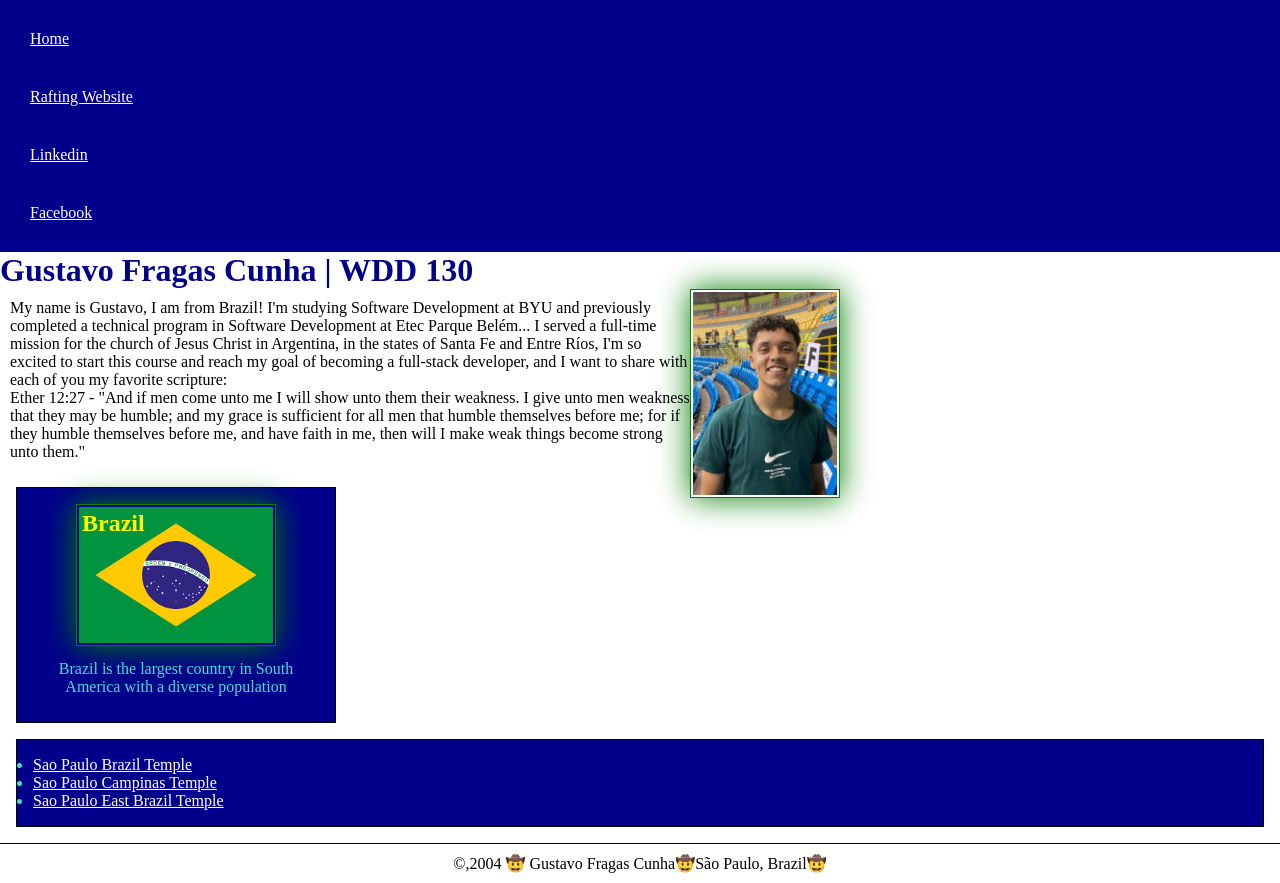
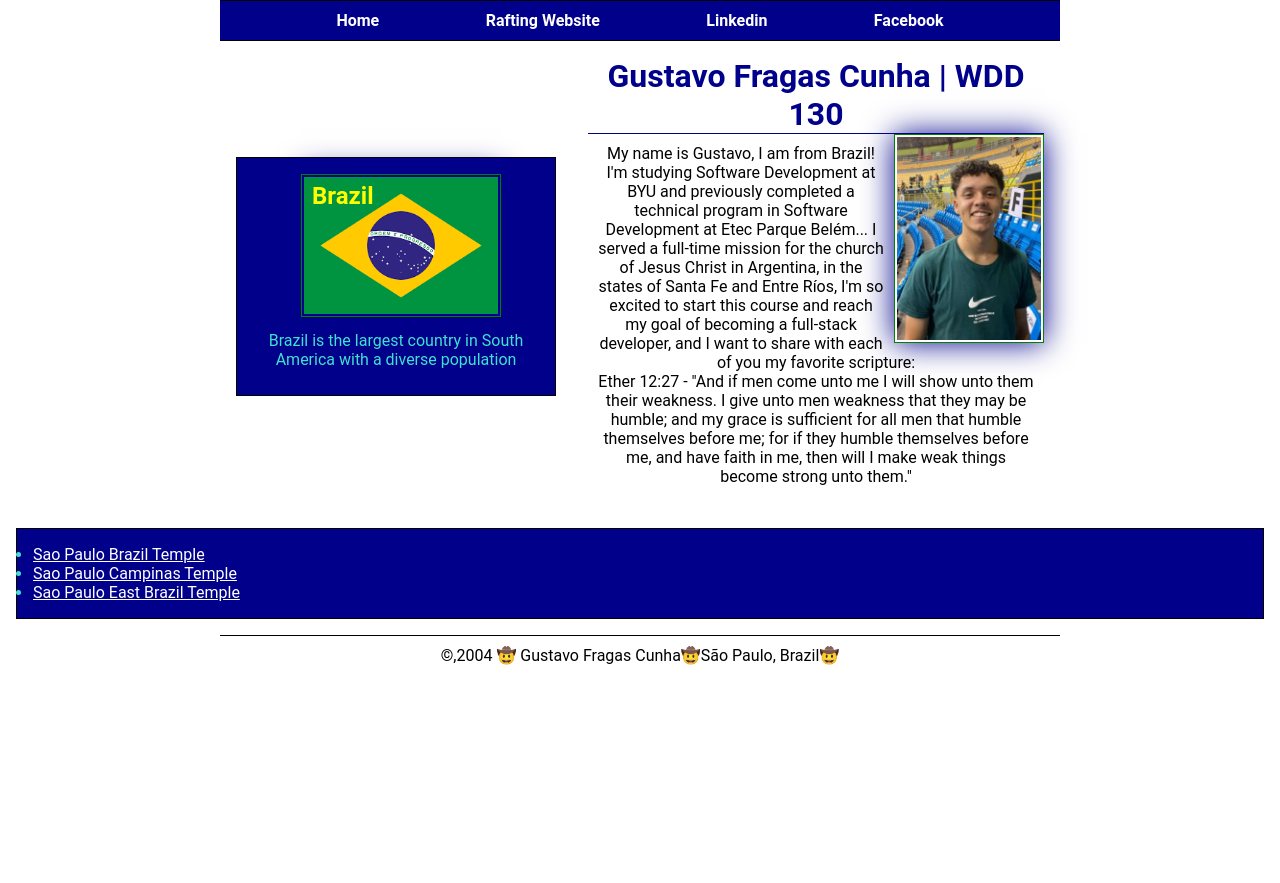
Before and after one commit to GustavoFragas/wdd130, a plain HTML site: page index.html in a window 1280 px wide. After the commit the page ends 800 px from the top, so only its background shows below. Drawn offline with Linux system fonts and the light colour scheme.

Commit message:
optional pratice - home

```diff
--- a/index.html
+++ b/index.html
@@ -20,6 +20,7 @@
         </nav>
     </header>
 <!-- Comments-->
+    <div class="grid">
     <main>
         <h1> Gustavo Fragas Cunha | WDD 130 </h1>
         <img src="images/profile.jpg" alt="Gustavo Fragas Cunha" width="200">
@@ -31,6 +32,7 @@
         <img src="images/brazil.jpg" alt="Brazil Flag" width="200">
         <p>Brazil is the largest country in South America with a diverse population</p>
     </aside>
+    </div>
     <ul class="box">
         <li><a href="https://www.churchofjesuschristtemples.org/sao-paulo-brazil-temple/" target="blank">Sao Paulo Brazil Temple</a></li>
         <li><a href="https://www.churchofjesuschristtemples.org/campinas-brazil-temple/" target="blank">Sao Paulo Campinas Temple</a></li>
--- a/styles/styles.css
+++ b/styles/styles.css
@@ -19,26 +19,38 @@ box-sizing: border-box;
     color: turquoise;
 }
 
+body {
+    font-size: 16px;
+    font-family: roboto, arial, sans-serif;
+}
+
 nav {
 background-color: var(--color);
 padding: var(--padding);
+display: flex;
+justify-content: space-evenly;
+align-items: center;
 }
 
 nav a {
+    text-decoration: none;
+    font-size: 1.2 rem;
+    font-weight: 700;
     color: white;
-    display: block;
-    padding: 20px;
+    padding: 0.5 rem;
+
     }
 
     aside h2 {
         position: absolute;
-        left: 65px;
-        bottom: 185px;
+        left: 75px;
+        bottom: 165px;
         color: yellow;
     }
 
     h1 {
         color: darkblue;
+        border-bottom: 1px solid darkblue;
     }
 
     img {
@@ -46,7 +58,9 @@ nav a {
         height: auto;
         border: 1px solid green;
         padding: 2px;
-        box-shadow: 0 0 30px green;
+        box-shadow: 0 0 30px darkblue;
+        margin-left: 10px;
+
     }
 
     p {
@@ -54,13 +68,17 @@ nav a {
     }
 
     main {
-        max-width: 840px;
+        grid-column: 2/3;
+        margin: 1rem;
     }
 
     aside {
-        width: 20em;
+        width: 20rem;
         text-align: center;
         position: relative;
+        grid-column: 1/2;
+        grid-row: 1/2;
+
     }
 
     aside img {
@@ -75,12 +93,29 @@ nav a {
         height: auto;
     }
 
-    footer {
-        margin-top: 15px;
+    header, .grid, footer {
         border-top: 1px solid #000;
         text-align: center;
+        max-width: 840px;
+        margin: 0 auto;
     }
 
     a {
         color: white;
     }
+
+    .grid {
+        display: grid;
+        align-items: center;
+
+    }
+
+    h2{
+        display: block;
+        font-size: 1.5em;
+        margin-block-start: 0.83em;
+        margin-block-end: 0.83em;
+        margin-inline-start: 0px;
+        margin-inline-end: 0px;
+        font-weight: bold;
+    }
```
